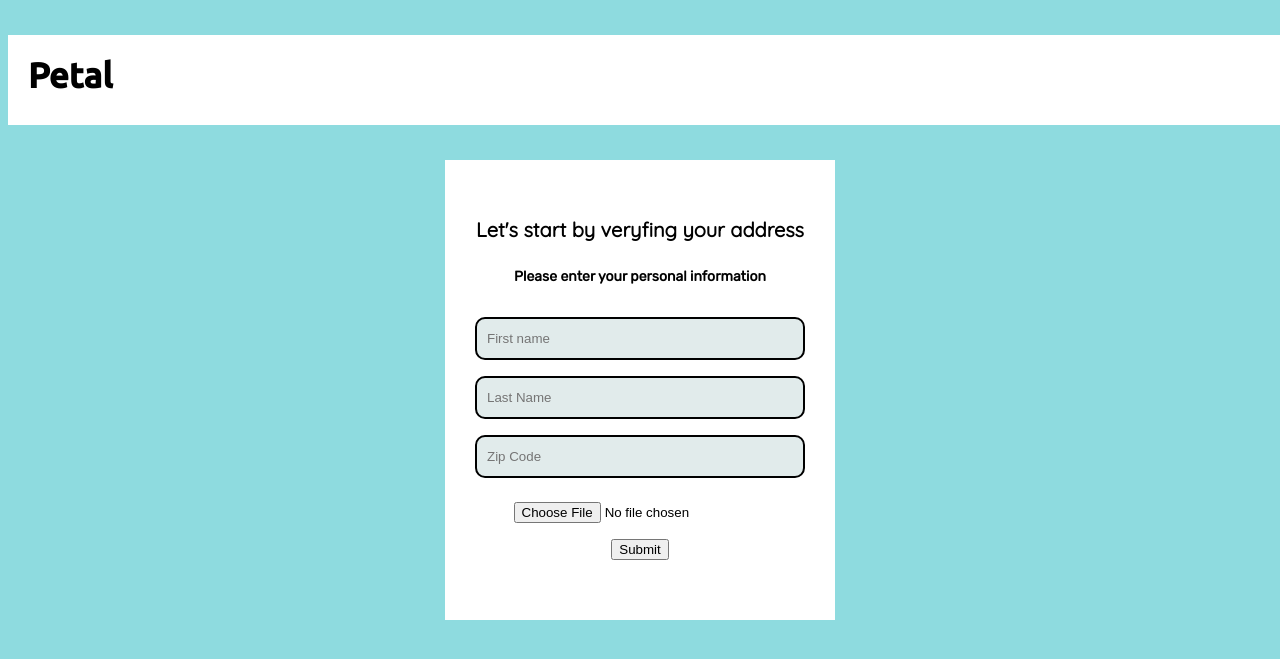
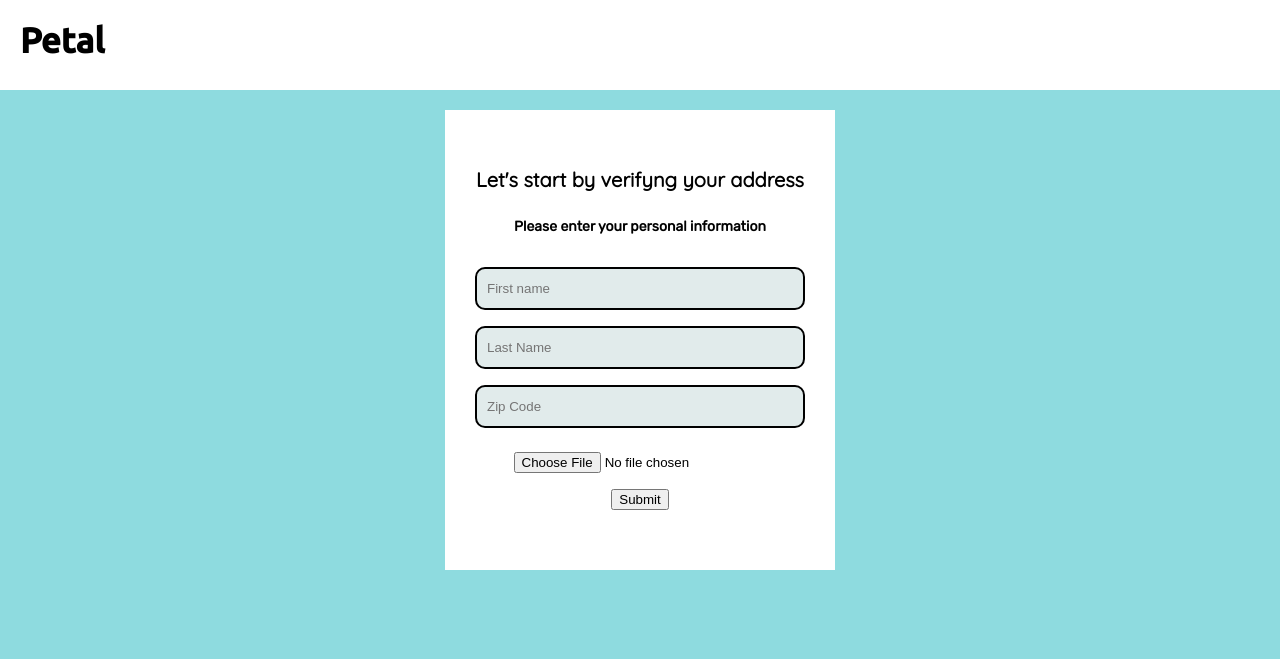
Before and after one commit to salimapetal/petalwinternproject2021, a Flask app: page / in a window 1280 px wide; the page is wider, and only the part inside the window is pictured. Shown: the top 659 px of that part. Run offline with Flask 2, Linux system fonts and the light colour scheme.

Commit message:
marginsfixed

```diff
--- a/templates/index.html
+++ b/templates/index.html
@@ -33,6 +33,7 @@
       padding: 20px;
       height: 50px;
       width: 1800px;
+      margin: 0;
       text-align: left;
       background-color: white;
       }
@@ -58,6 +59,10 @@
         {
         font-family: "Roboto", sans-serif;
         font-family: "Ubuntu", sans-serif;
+        margin: 0;
+        }
+      center div {
+        margin: 20px;
         }
       </style>
   </head>
@@ -67,7 +72,7 @@
 <center>
 
     <div>
-<h4>Let's start by veryfing your address</h4>
+<h4>Let's start by verifyng your address</h4>
 <h5>Please enter your personal information</h5>
 <p>
     <!--{% with messages = get_flashed_messages() %}
```
Also changed, not shown: imagetotext.py (line endings or trailing spaces).
